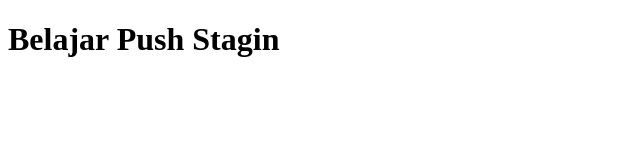
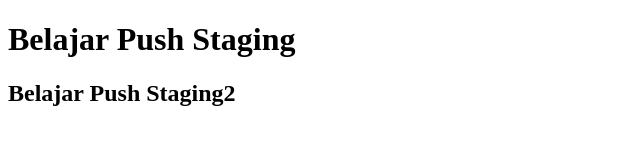
Before and after one commit to tiansutama/belajar-niomic, a plain HTML site: page header.html in a window 1280 px wide. Shown: the whole page, without its empty margins (0-640 px from the left). Drawn offline with Linux system fonts and the light colour scheme.

Commit message:
Add element h2

```diff
--- a/header.html
+++ b/header.html
@@ -5,6 +5,7 @@
     <title>Belajar Push Branch Staging</title>
   </head>
   <body>
-    <h1>Belajar Push Stagin</h1>
+    <h1>Belajar Push Staging</h1>
+    <h2>Belajar Push Staging2</h2>
   </body>
 </html>
```
